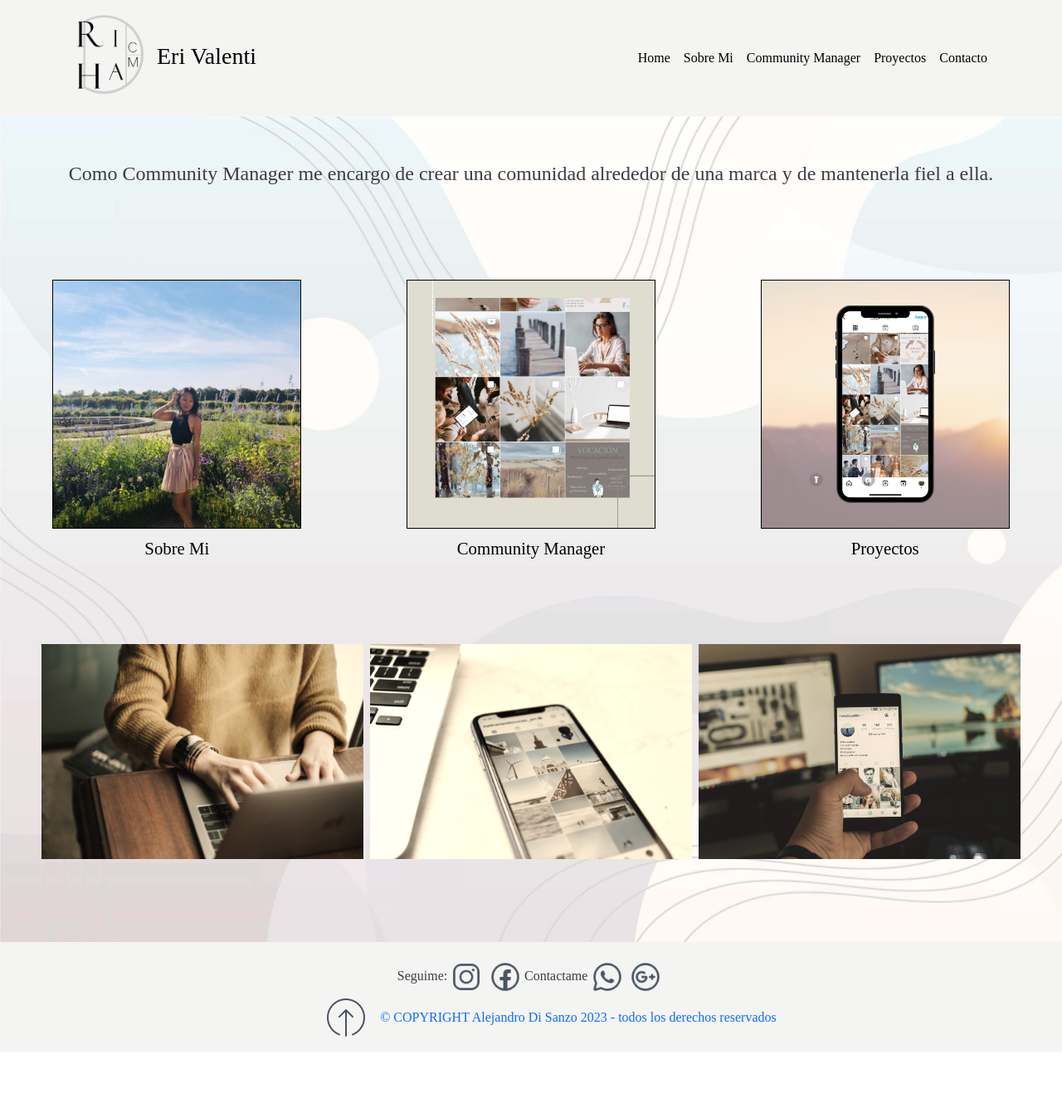
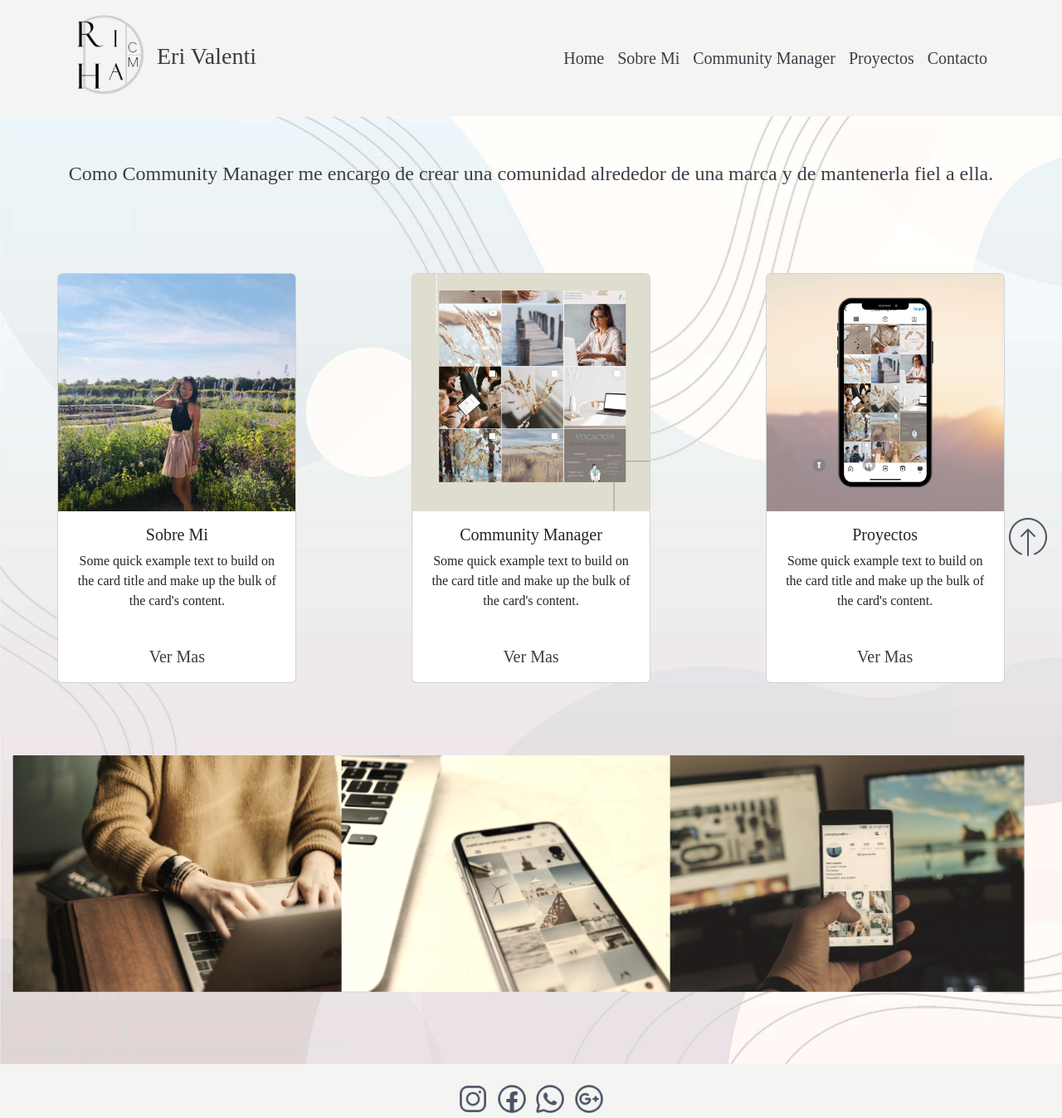
Before and after one commit to Alejan-DS/Proyecto-Eri-Valenti, a plain HTML site: page index.html in a window 1280 px wide. Shown: the top 1347 px of the page at 83% size. Before the commit the page ends 1267 px from the top, so only its background shows below. Drawn offline with nearby package versions, Linux system fonts and the light colour scheme.

Commit message:
agregando animaciones

```diff
--- a/css/style.css
+++ b/css/style.css
@@ -2,8 +2,6 @@
     margin: 0;
     padding: 0;
     box-sizing: border-box;
-    font-family: "Cardo", serif !important;
-    color: #393e46;
 }
 /* Fuente */
 @font-face {
@@ -13,21 +11,27 @@
 
 /* -------------APLICANDO GRID AL INDEX------------------ */
 .grid-padre1 {
-
     display: grid;
     grid-template-areas:
         "main-index main-index main-index main-index main-index main-index"
         "grid-body grid-body grid-body grid-body grid-body grid-body"
         "footer footer footer footer footer footer";
-}
+        font-family: "Cardo", serif !important;
+        color: #393e46;
+    }
 
 /* ----------HEADER Y NAV------------------- */
 .header {
     background-color: #f4f4f2;
 }
+a{
+    font-size: 1.25rem !important;
+    font-family: "Cardo", serif !important;
+    color: #393e46!important ;
+}
 .nav-item:hover a{
     transform: scale(1.1);
-    color: #ff7f50 !important;
+    color: #be5e3b !important;
 }
 /*---------------FIN HEADER Y NAV-----------------  */
 
@@ -55,8 +59,9 @@
     justify-content: space-around;
     margin-top: 3.125rem;
 }
-.section-index img{
-    border: solid 1px black;
+.section-index a:hover{
+    transform: scale(1.1);
+    color: #be5e3b !important;
 }
 .section-index div{
     display: flex;
@@ -81,10 +86,22 @@
     position: relative;
 }
 .galery-img{
+    animation-name: galery-img1;
+    animation-duration: 6s;
+    animation-iteration-count: infinite;
+    animation-timing-function: ease;
+    animation-delay: 3000ms;
     width: 100%;
     height: 100%;
     object-fit: cover;
     filter: sepia(0.5);
+}
+@keyframes galery-img1{
+    0%{scale: 1.1;translate: -1500px }
+    15%{scale: 1.1;}
+    25%{scale: 1.1;}
+    40%{scale: 1.1;translate: 10px;}
+    50%{scale: 1.1;translate: 10px;}
 }
 .galery-img:hover{
     filter: opacity(1);
@@ -135,10 +152,17 @@
     text-decoration: none;
     /* color: black; */
 }
+.flecha-arriba{
+    position: fixed;
+    bottom: 8rem;
+    right: 1rem;
+}
 .flecha-arriba:hover{
     transform: scale(1.2);
 }
-
+.coppy{
+    margin-top: 1.25rem;
+}
 
 /* -------------MAIN - SOBRE MI------------ */
 
@@ -282,7 +306,7 @@
 
 }
 .caption-style-3 .blur{
-    background-color: #ff7f50;
+    background-color: #be5e3b;
     height: 300px;
     width: 400px;
     z-index: 5;
--- a/index.html
+++ b/index.html
@@ -52,26 +52,41 @@
                     a ella.
                 </h1>
             </section>
-            <section class="section-index">
-                <div>
-                    <a href="./sections/sobre-mi.html"><img src="./recursos/imagenes/eri-valenti-mi.jpg" alt="foto 3"
-                            width="300" height="300"></a>
-                    <a href="./sections/sobre-mi.html">Sobre Mi</a>
+            <section class="section-index text-center">
+            <div class="card" style="width: 18rem;">
+                <img src="./recursos/imagenes/eri-valenti-mi.jpg" alt="foto 3" class="card-img-top" alt="...">
+                <div class="card-body">
+                  <h5 class="card-title">Sobre Mi</h5>
+                  <p class="card-text">Some quick example text to build on the card title and make up the bulk of the card's content.</p>
                 </div>
-                <div>
-                    <a href="./sections/community.html"><img src="./recursos/imagenes/foto 1.jpg" alt="foto 1"
-                            width="300" height="300"></a>
-                    <a href="./sections/community.html">Community Manager</a>
+                <div class="card-body">
+                  <a href="./sections/sobre-mi.html" class="card-link">Ver Mas</a>
                 </div>
-                <div>
-                    <a href="./sections/proyectos.html"><img src="./recursos/imagenes/foto 2.jpg" alt="foto 2"
-                            width="300" height="300"></a>
-                    <a href="./sections/proyectos.html">Proyectos</a>
+              </div>
+              <div class="card" style="width: 18rem;">
+                <img src="./recursos/imagenes/foto 1.jpg" class="card-img-top" alt="...">
+                <div class="card-body">
+                  <h5 class="card-title">Community Manager</h5>
+                  <p class="card-text">Some quick example text to build on the card title and make up the bulk of the card's content.</p>
                 </div>
+                <div class="card-body">
+                  <a href="./sections/community.html" class="card-link">Ver Mas</a>
+                </div>
+              </div>
+              <div class="card" style="width: 18rem;">
+                <img src="./recursos/imagenes/foto 2.jpg" class="card-img-top" alt="...">
+                <div class="card-body">
+                  <h5 class="card-title">Proyectos</h5>
+                  <p class="card-text">Some quick example text to build on the card title and make up the bulk of the card's content.</p>
+                </div>
+                <div class="card-body">
+                  <a href="./sections/proyectos.html" class="card-link">Ver Mas</a>
+                </div>
+              </div>
             </section>
                 <div class="grid-body">
                     <div class="galery-items">
-                        <img src="./recursos/imagenes/foto 3.jpg" alt="" class="galery-img">
+                        <img src="./recursos/imagenes/foto 3.jpg" alt="" class="galery-img galery-img1">
                     </div>
 
                     <div class="galery-items">
@@ -85,7 +100,7 @@
         </main>
         <footer class="footer">
             <div class="redes">
-                <span class="follow">Seguime:</span>
+                <span class="follow"></span>
                 <div class="icon">
                     <a href="#" target="_blank"><img src="./recursos/imagenes/icon-instagram-.png" width="40"
                         alt="instagram"></a>
@@ -94,7 +109,7 @@
                     <a href="#" target="_blank"><img src="./recursos/imagenes/icon-facebook.png" width="40"
                         alt="facebook"></a>
                 </div>
-            <span class="follow">Contactame</span>
+            <span class="follow"></span>
             <div class="icon">
                 <a href="#" target="_blank"><img src="./recursos/imagenes/icon-whatsapp.png" width="40" alt="icono-whatsapp"></a>
             </div>
@@ -108,8 +123,8 @@
                     <a href="#">
                         <img src="./recursos/imagenes/flecha-arriba.png" alt="flecha-arriba" class="flecha-arriba"></a>
                 </li>
-                <li>
-                    <a href="https://www.linkedin.com/in/alejandro-di-sanzo-787b04245/" target="_blank" class="coppy">
+                <li class="coppy">
+                    <a href="https://www.linkedin.com/in/alejandro-di-sanzo-787b04245/" target="_blank">
                         © COPYRIGHT Alejandro Di Sanzo 2023 - todos los derechos reservados</a>
                 </li>
             </ul>
```
Also changed, not shown: sections/proyectos.html (+1 -1 lines).
